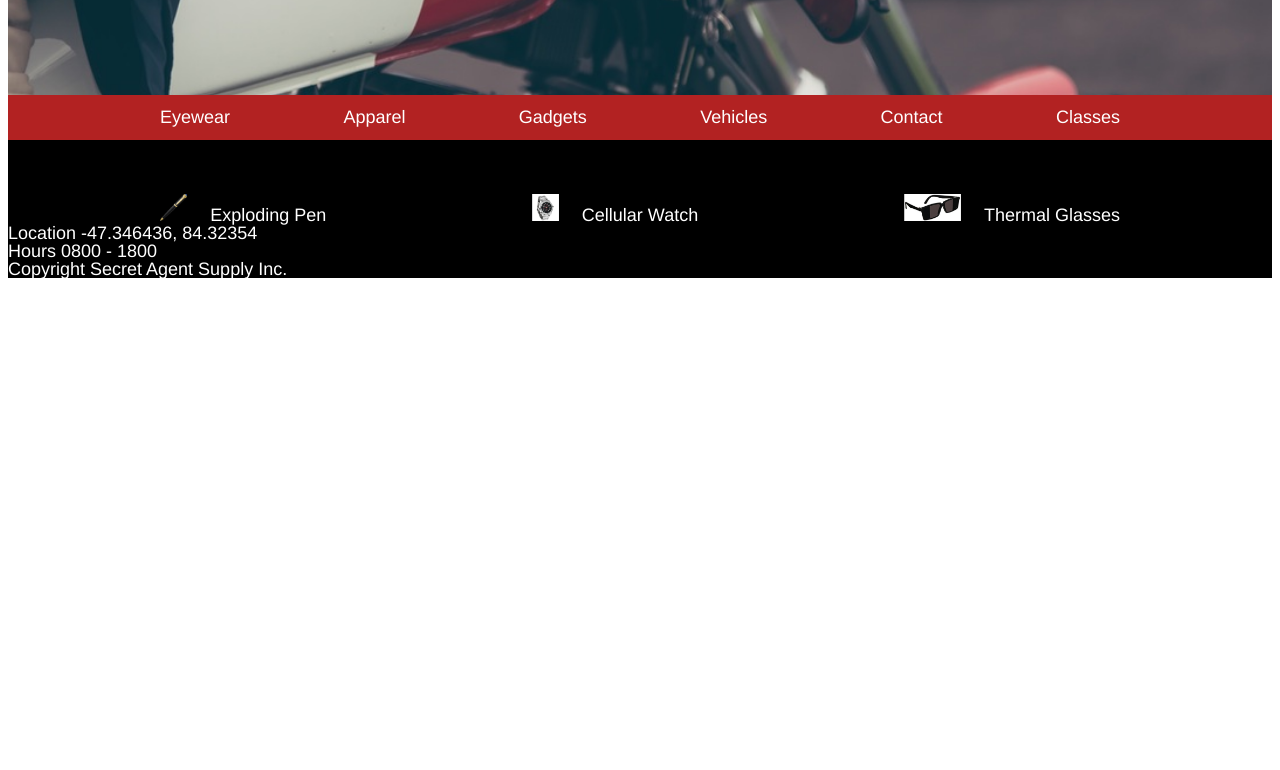
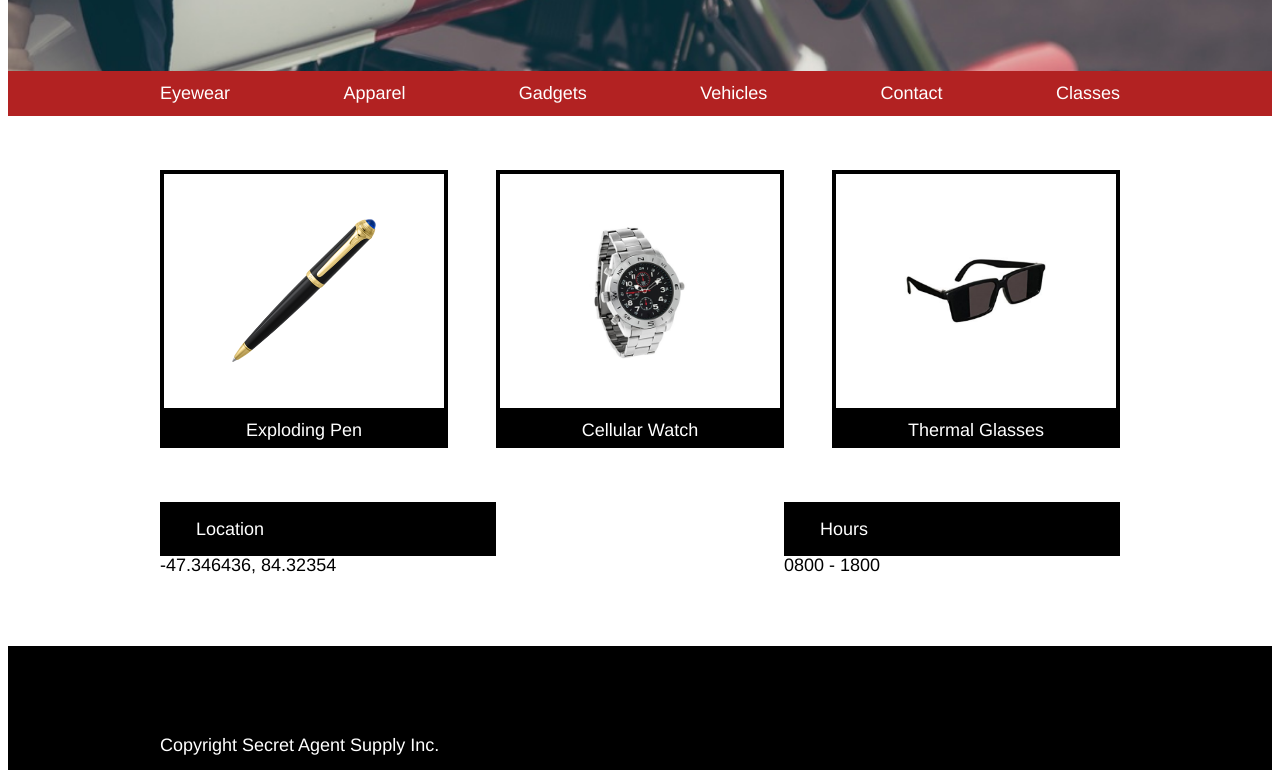
Before and after one commit to JorgvanderSchaaf/SecretAgentSupply.github.io, a plain HTML site: page index.html in a window 1280 px wide. Shown: the part 441-1211 px from the top of the page. Before the commit the page ends 800 px from the top, so only its background shows below. Drawn offline with Linux system fonts and the light colour scheme.

Commit message:
basis css

```diff
--- a/index.html
+++ b/index.html
@@ -14,6 +14,7 @@
         <img src="./resources/images/logo.png">
         <span>SECRET AGENT SUPPLY INC.</span>
       </div>
+    </header>
 
 
 <!-- Content Section -->
@@ -50,40 +51,48 @@
         <div class="product">
           <div class="product-image">
               <img src="./resources/images/pen.png">
-            <span class="product-name">Exploding Pen</span>
           </div>
+          <span class="product-name">Exploding Pen</span>
         </div>
 
         <div class="product">
-
-          <img src="./resources/images/watch.png">
+          <div class="product-image">
+            <img src="./resources/images/watch.png">
+          </div>
             <span class="product-name">Cellular Watch</span>
         </div>
 
 
         <div class="product">
-          <img src="./resources/images/glasses.png">
-            <span class="product-name">Thermal Glasses</span>
-
+          <div class="product-image">
+            <img src="./resources/images/glasses.png">
+          </div>
+          <span class="product-name">Thermal Glasses</span>
         </div>
 
       </div>
     </div>
 
     <div class="container">
-      <div class="location-info">
-        <div class="location">
-          <span>Location</span>
-          <span>-47.346436, 84.32354</span>
+      <div class="location-hours-grid">
+
+        <div class="info">
+          <span class="title">Location</span>
+          <span class="value">-47.346436, 84.32354</span>
         </div>
 
-        <div class="openinghours">
-          <span>Hours</span>
-          <span>0800 - 1800</span>
+        <div class="info">
+          <span class="title">Hours</span>
+          <span class="value">0800 - 1800</span>
         </div>
 
+      </div>
+    </div>
+
     <footer>
-      <span>Copyright Secret Agent Supply Inc.</span>
+      <div class="container">
+        <span class="copyright">Copyright Secret Agent Supply Inc.</span>
+      </div>
     </footer>
 
 
--- a/resources/css/style.css
+++ b/resources/css/style.css
@@ -41,20 +41,20 @@ header img {
   background-color: black;
   width: 20rem;
   top: 9rem;
-  text-align: center;
   position: relative;
-  padding-left: 2rem 3rem;
+  padding: 2rem 3rem;
 }
 
 .headline h4 {
   font-size: 1rem;
   font-weight: bold;
-  padding-top: 2rem;
+
 }
 
-.headling h1 {
+.headline h1 {
   font-size: 2rem;
   font-weight: bold;
+  margin: 0.25rem 0;
 
 }
 
@@ -90,3 +90,67 @@ nav li {
   justify-content: space-between;
   margin-top: 3rem;
 }
+
+.product {
+
+  width: 30%;
+}
+
+.product-image {
+  display: flex;
+  justify-content: center;
+  height: 9rem;
+  border: 4px solid black;
+  align-items: center;
+  padding: 2rem 0;
+}
+
+.product-image img {
+  width: 8rem;
+}
+
+.product-name {
+  display: block;
+  background-color: black;
+  padding: 0.5rem 0;
+  text-align: center;
+}
+
+.container {
+  width: 960px;
+  margin: 0 auto;
+  justify-content: center;
+}
+
+.location-hours-grid {
+  display: flex;
+  justify-content: space-between;
+  margin-top: 3rem;
+}
+
+.info {
+  width: 35%;
+}
+
+.title {
+  background-color: black;
+  padding: 1rem 2rem;
+  display: block;
+}
+
+.value {
+  color: black;
+
+}
+
+footer {
+  margin-top: 4rem;
+  background-color: black;
+  padding: 5rem 0;
+}
+
+.copyright {
+  width: 960px;
+  margin: 0 auto;
+  text-align: left;
+}
```
